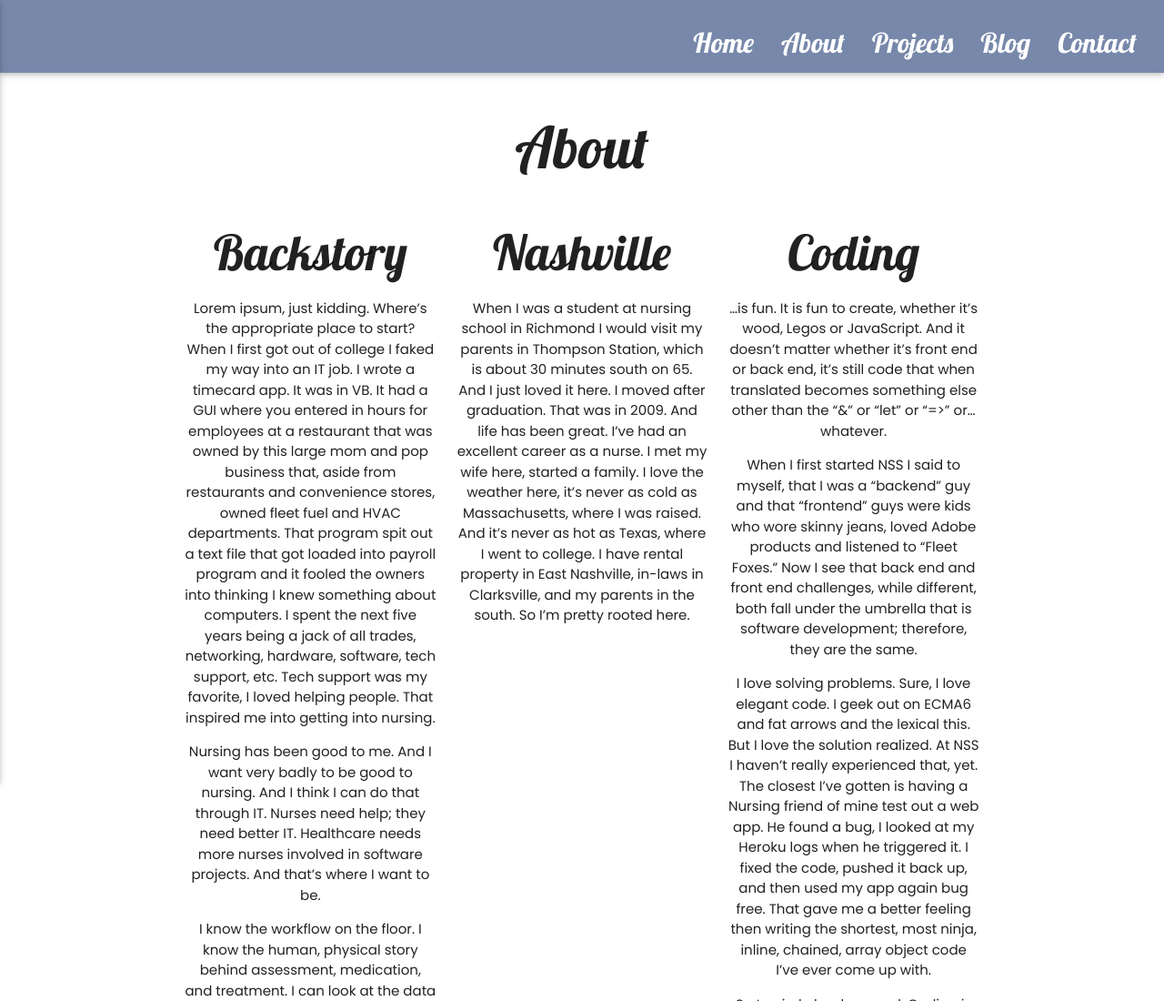
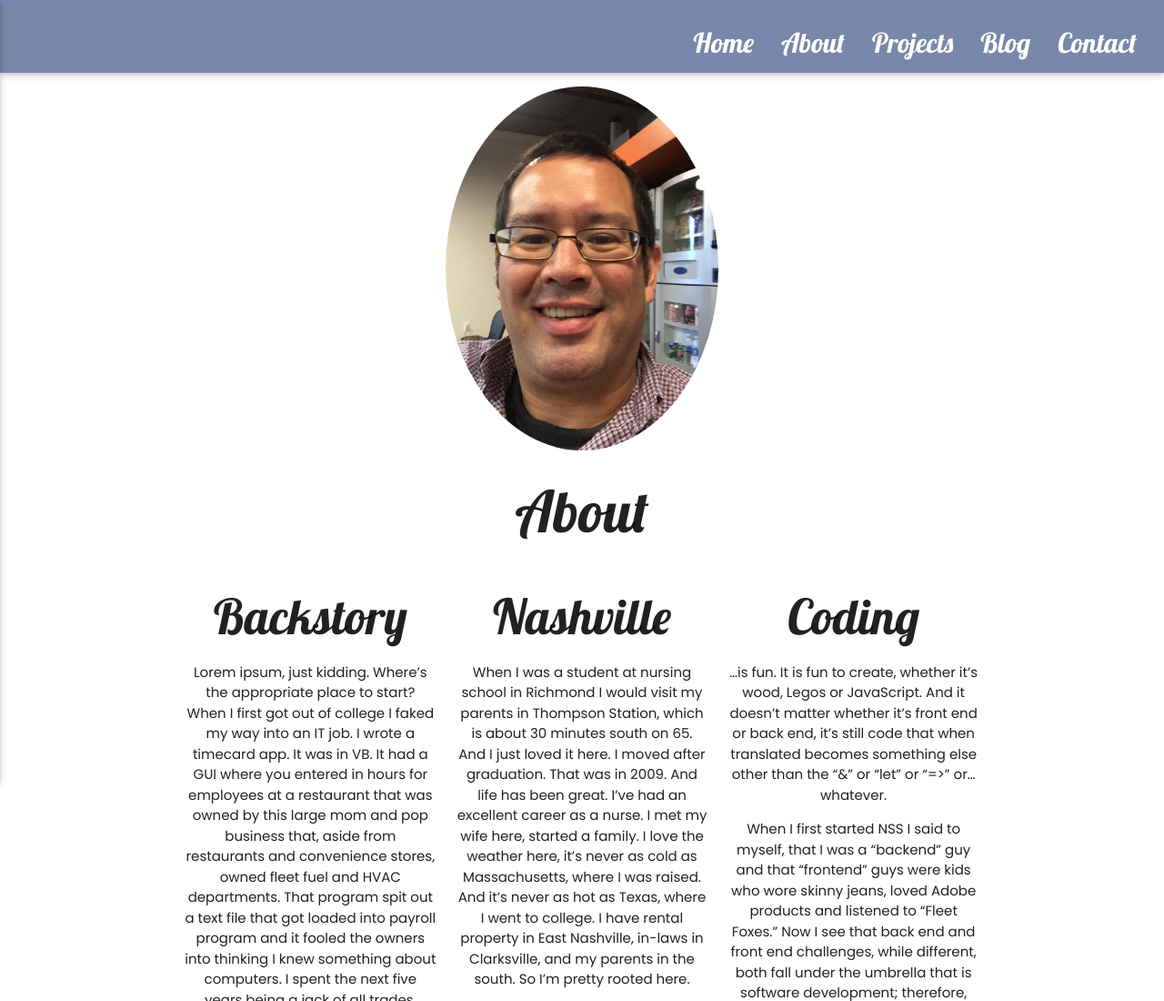
Before and after one commit to daveharmswebdev/angular-profile, a website: page docs/index.html at #/about in a window 1280 px wide. Shown: the top 1100 px of the page at 91% size. Drawn offline with nearby package versions, Linux system fonts and the light colour scheme; files that its build step writes are made by us from their sources; the site is published under a folder, as on GitHub Pages, so addresses that start at the root find nothing.

Commit message:
Update about.html

```diff
--- a/docs/about.html
+++ b/docs/about.html
@@ -1,5 +1,5 @@
 <div class="container about">
-	<img src="/images/face.jpg" alt="" class="circle responsive-img">
+	<img src="./images/face.jpg" alt="" class="circle responsive-img">
 	<h1>About</h1>
 	<div class="row">
 		<article class="col s12 m6 l4">
```
